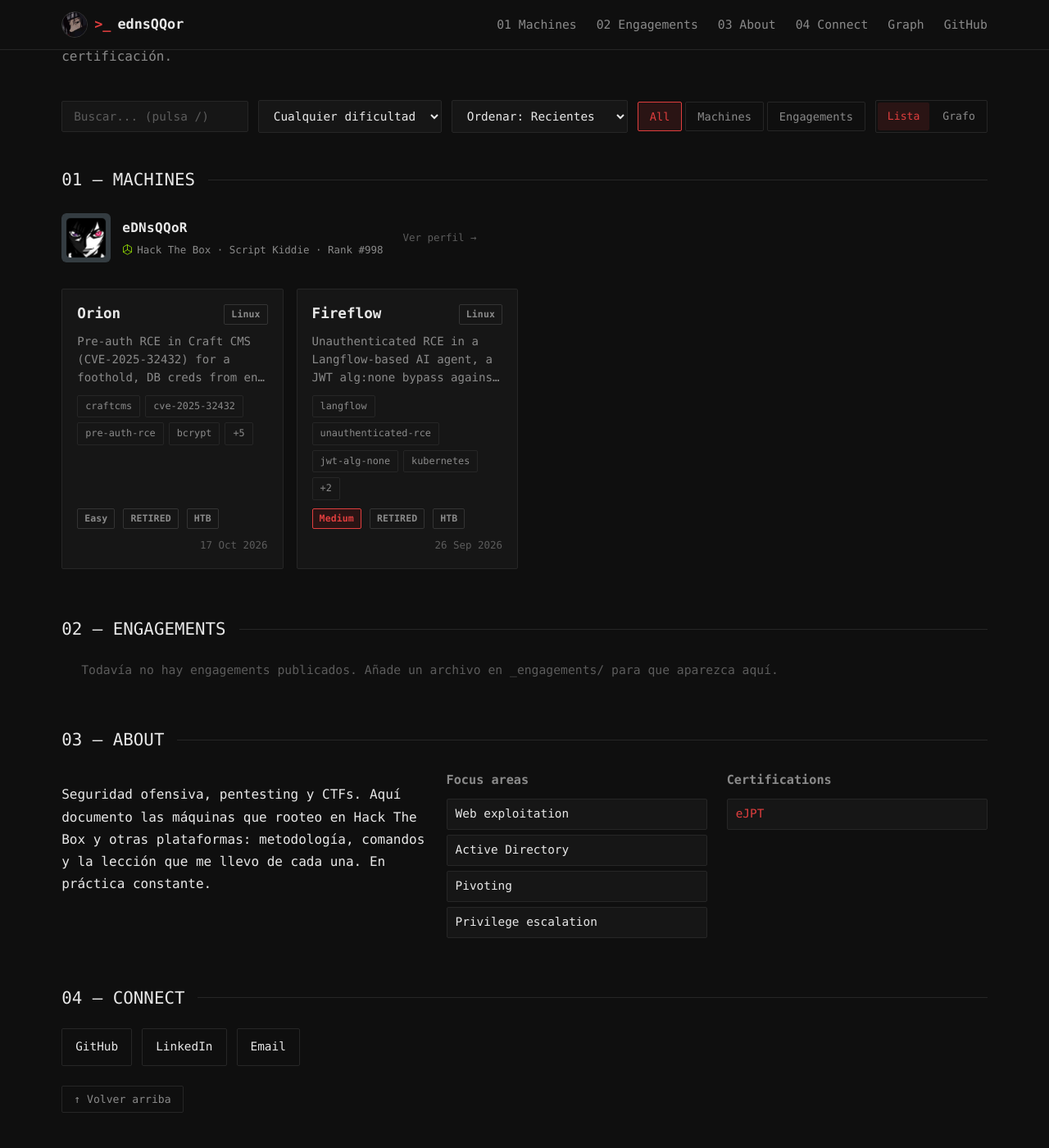
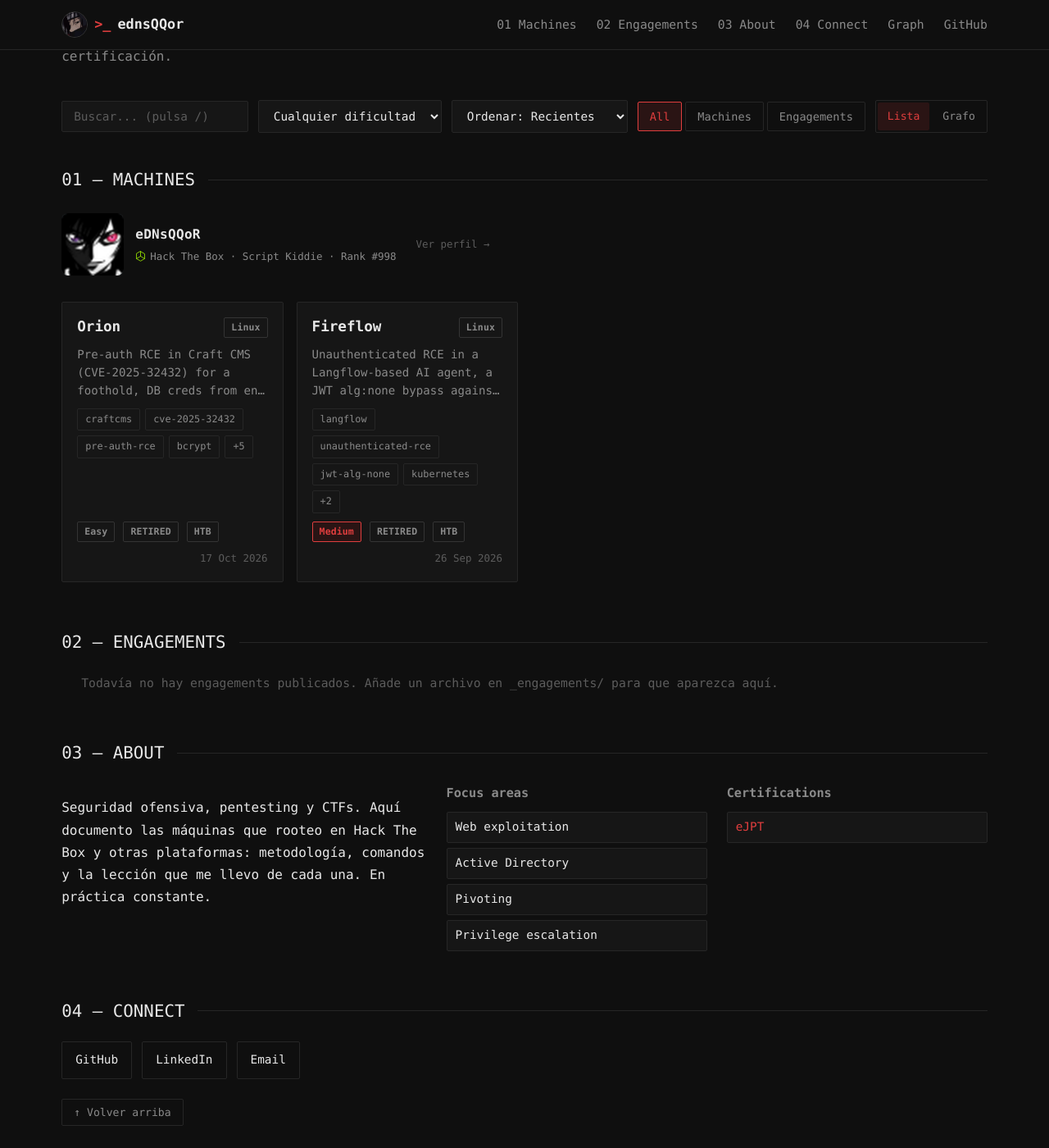
Before and after one commit to ednsQQor/ednsQQor.github.io, a Jekyll site: the page built from index.html, in a window 1280 px wide and 1400 px high, scrolled down 421 px. Shown: the whole window at 82% size. Built offline with Jekyll 4.4.1, drawn with Linux system fonts in a browser that asks for light colours.

Commit message:
Perfil HTB: avatar recortado sin marco gris y mas grande (76px)

```diff
--- a/assets/css/style.css
+++ b/assets/css/style.css
@@ -879,7 +879,7 @@
 }
 .htb-profile:hover { text-decoration: none; }
 .htb-profile:hover .htb-name { color: var(--accent); }
-.htb-avatar { width: 60px; height: 60px; border-radius: 6px; flex: none; }
+.htb-avatar { width: 76px; height: 76px; border-radius: 8px; flex: none; }
 .htb-cube { width: 13px; height: 13px; vertical-align: -2px; margin-right: 5px; }
 .htb-info { display: flex; flex-direction: column; gap: 3px; min-width: 0; }
 .htb-name { font-family: var(--font-display); font-weight: 600; font-size: 1rem; color: var(--text); letter-spacing: 0.02em; }
```
Also changed, not shown: assets/img/htb-avatar.png.
